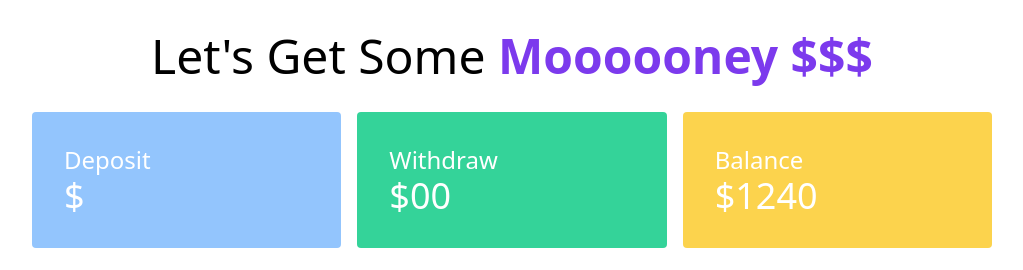
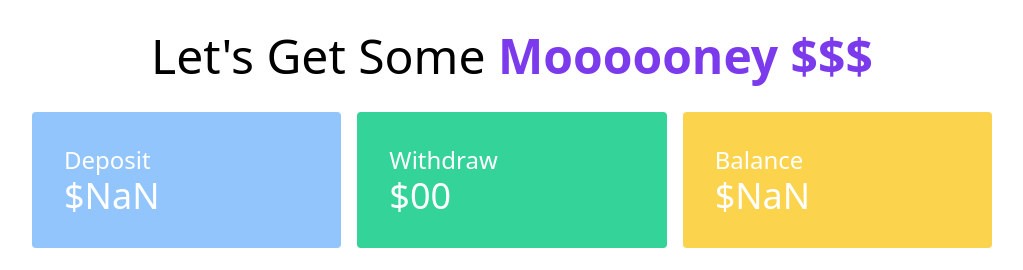
Before and after one commit to badboys1238/baap-er-bank, a plain HTML site: page banking.html in a window 1280 px wide. Both pictures are taken after a click on the button "Diposit". Shown: the top 270 px of the page, without its empty margins (128-1151 px from the left). Drawn offline with nearby package versions, Linux system fonts and the light colour scheme.

Commit message:
item added

```diff
--- a/banking.html
+++ b/banking.html
@@ -27,7 +27,7 @@
                </div>
                <div class="bg-yellow-300 p-8 rounded">
                    <h3 class="text-2xl">Balance</h3>
-                   <h4 class="text-4xl">$1240</h4>
+                   <h4 class="text-4xl">$<span id="blance-total">1240</span></h4>
                </div>
             </div>
         </section>
--- a/js/banking.js
+++ b/js/banking.js
@@ -2,11 +2,25 @@
 document.getElementById('deposit-button').addEventListener('click', function(){
     //get the amount deposited
     const depositInput = document.getElementById('deposit-input');
-    const depositAmount = depositInput.value;
-    console.log(depositAmount);
+    const newDepositAmountText = depositInput.value;
+    const newDepositAmount = parseFloat(newDepositAmountText);
+
+    // update deposit total
 
     const depositTotal = document.getElementById('deposit-total');
-    depositTotal.innerText = depositAmount;
+    const previousDepositText = depositTotal.innerText;
+    const previousDepositAmound = parseFloat(previousDepositText);
+    const newDepositTotal = previousDepositAmound + newDepositAmount;
+
+    depositTotal.innerText = newDepositTotal;
+
+
+    //update account balance
+    const balanceTotal = document.getElementById('blance-total');
+    const balanceTotaltext = balanceTotal.innerText;
+    const previousBalanceTotal = parseFloat(balanceTotaltext);
+    const newBalanceTotal = previousBalanceTotal + newDepositAmount;
+    balanceTotal.innerText = newBalanceTotal;
 
     // clear the deposit input field
     depositInput.value ='';
```
